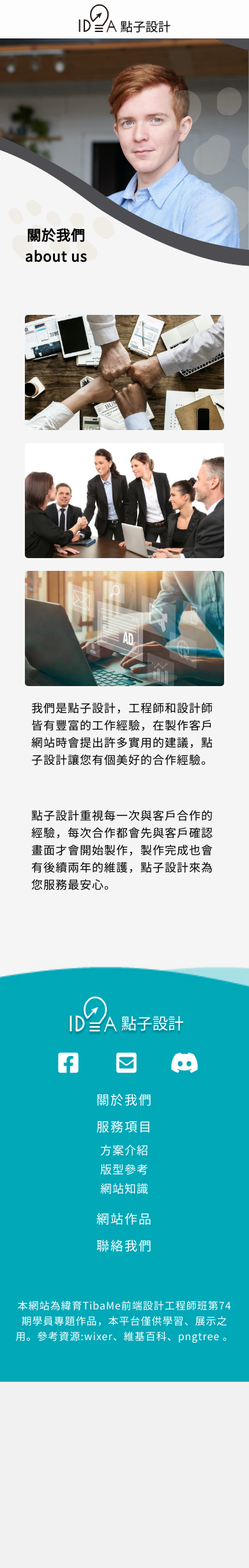
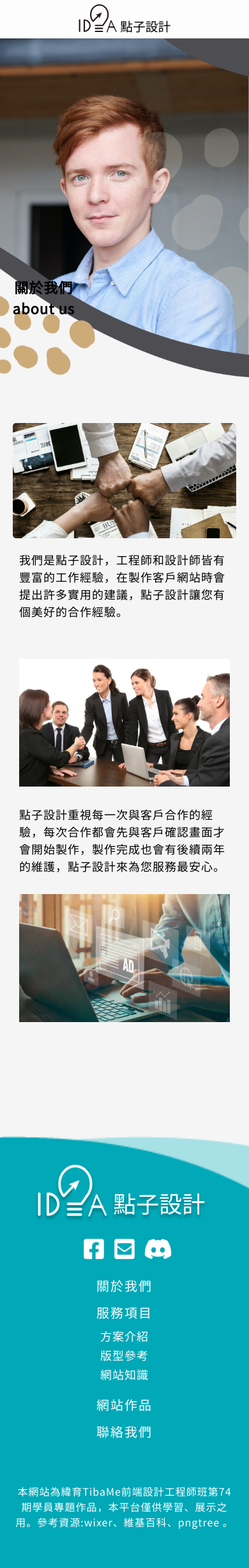
Before and after one commit to TFD10506/TFD105, a web app: file about.html in a window 390 px wide. Shown: the whole page at 64% size. Before the commit the page ends 2159 px from the top, so only its background shows below. Run offline with its HTML, style and script files only (its server is not run), Linux system fonts and the light colour scheme.

Commit message:
RWD修改

```diff
--- a/about.html
+++ b/about.html
@@ -55,7 +55,9 @@
             </div>
             <div class="about-content-text" data-aos="fade-left" data-aos-duration="2000">
                 <h3 class="mb-60">我們是點子設計，工程師和設計師皆有豐富的工作經驗，在製作客戶網站時會提出許多實用的建議，點子設計讓您有個美好的合作經驗。</h3>
+                <div class="about-img-2-rwd"  data-aos="fade-right" data-aos-duration="2000"></div>
                 <h3>點子設計重視每一次與客戶合作的經驗，每次合作都會先與客戶確認畫面才會開始製作，製作完成也會有後續兩年的維護，點子設計來為您服務最安心。</h3>
+                <div class="about-img-3-rwd"  data-aos="fade-right" data-aos-duration="2000"></div>
             </div>
         </div>
     </div>
@@ -64,10 +66,10 @@
         <div class="fotter" data-aos="fade-up" data-aos-duration="2000">
             <div class="footer-wrapper flex-block-between mb-60 ">
                 <div class="footer-img ">
-                    <a href="index.html"><img class="fotter-logo " src="./img/logo_idea_fotter.svg " alt="logo "></a>
-                    <a href="#" class="flex-grow-1 fotter-icon"><i class="fab fa-facebook-square"></i></a>
-                    <a href="#" class="flex-grow-1 fotter-icon"><i class="fas fa-envelope-square"></i></a>
-                    <a href="#" class="flex-grow-1 fotter-icon"><i class="fab fa-discord"></i></a>
+                    <a href="index.html" class="fotter-logo "><img src="./img/logo_idea_fotter.svg " alt="logo "></a>
+                    <a href="#" class="fotter-icon"><i class="fab fa-facebook-square"></i></a>
+                    <a href="#" class="fotter-icon ml-12"><i class="fas fa-envelope-square"></i></a>
+                    <a href="#" class="fotter-icon ml-12"><i class="fab fa-discord"></i></a>
                 </div>
                 <div class="footer-nav ">
                     <ul class="menu fotter-menu">
@@ -77,9 +79,9 @@
                         <li class="menu_li">
                             <ol>
                                 <li class="menu-text footer-rwd-li"><a href="service.html ">服務項目</a></li>
-                                    <li class="fotter-submenu-text "><a href="programme.html ">方案介紹</a></li>
-                                    <li class="fotter-submenu-text "><a href="version.html ">版型參考</a></li>
-                                    <li class="fotter-submenu-text mb-12"><a href="knowledge.html ">網站知識</a></li>
+                                <li class="fotter-submenu-text "><a href="programme.html ">方案介紹</a></li>
+                                <li class="fotter-submenu-text "><a href="version.html ">版型參考</a></li>
+                                <li class="fotter-submenu-text mb-12"><a href="knowledge.html ">網站知識</a></li>
                             </ol>
                         </li>
                         <li class="menu_li ">
--- a/css/media.css
+++ b/css/media.css
@@ -20,8 +20,8 @@
             width: 100%;
         }
         .banner {
-            background-position: left bottom;
-            height: calc(80vh - 60px);
+            background-position: right top;
+            /* height: calc(80vh - 60px); */
         }
         .banner-text{
             top: 60%;
@@ -58,6 +58,39 @@
             -webkit-line-clamp: 5;
             overflow: hidden;
         }
+        .about-content-img {
+            width: 600px;
+            height: 300px;
+        }
+        .about-content-text{
+            width: 600px;
+        }
+        .about-img-2,.about-img-3{
+            display: none;
+        }
+        .about-img-1 {
+            background-image: url('../img/about_us_1.jpg');
+            max-width: 100%;
+        }
+        .about-img-1,
+        .about-img-2-rwd,
+        .about-img-3-rwd{
+            display: block;
+            width: 600px;
+            height: 300px;
+            background-size:cover;
+            background-position: center top;
+            max-width: 100%;
+        }
+        .about-img-2-rwd {
+            background-image: url('../img/about_us_2.jpg');
+            margin-bottom: 30px;
+        }
+
+        .about-img-3-rwd {
+            margin-top: 30px;
+            background-image: url('../img/about_us_3.jpg');
+        }
     }
 @media screen and (max-width: 960px){
 
@@ -90,6 +123,18 @@
     }
     .swal-modal{
         width: 50%;
+    }
+    .index-banner-wrapper{
+        /* width: calc(100vw); */
+        height: calc(80vh - 60px);
+    }
+    .banner {
+        background-position: right top;
+        height: calc(80vh - 60px);
+    }
+    .banner-text{
+        top: 50%;
+        left: 10%;
     }
 }
 @media screen and (max-width: 768px){
@@ -195,26 +240,28 @@
         width:70%;
         /* margin-bottom: 60px; */
     }
-    .footer-img a{
-        margin-left: 6px;
+    .fotter-icon{
+        /* margin-left: 6px; */
+        width: 36px;
+        height: 36px;
     }
     .fotter-logo{
-        width: 70%;
-        margin-left: 15%;
+        width: 50%;
+        margin-right: 12px;
     }
     .footer-img i{
         font-size: 36px;
     }
     .fotter{
         background-size: content;
-        background-position: top center;
+        background-position: right top;
     }
     .footer-wrapper{
         width: 100%;
         flex-direction: column;
         justify-content: center;
         align-items: center;
-        margin: 0;
+        margin: 60px 0px;
     }
     .fotter-menu{
         width: 100%;
@@ -236,44 +283,20 @@
         margin-bottom: 30px;
     }
     .banner {
-        /* background-position: right top; */
-        height: calc(50vh - 60px);
-    }
-    .about-banner {
-        background-image: url(../img/banner/about_banner_m.png);
-    }
-
-    .service-banner {
-        background-image: url(../img/banner/service_banner_m.png);
-    }
-
-    .programme-banner {
-        background-image: url(../img/banner/programme_banner_m.png);
-    }
-
-    .version-banner {
-        background-image: url(../img/banner/version_banner_m.png);
-    }
-
-    .knowledge-banner {
-        background-image: url(../img/banner/knowledge_banner_m.png);
-    }
-
-    .portfolios-banner {
-        background-image: url(../img/banner/portfolios_banner_m.png);
-    }
-
-    .contact-banner {
-        background-image: url(../img/banner/contact_banner_m.png);
+        background-position: right top;
+        height: calc(70vh - 60px);
     }
 
     .banner-text{
-        top: 80%;
+        top: 60%;
         left: 10%;
     }
     .index-banner-wrapper{
-    width: calc(100vw);
-    height: calc(50vh - 60px);
+        /* width: calc(100vw); */
+        height: calc(50vh - 60px);
+    }
+    .programme {
+        width: 365px;
     }
     .programme p{
         height: auto;
@@ -302,11 +325,22 @@
     #version-tab>ul>li>a {
         font-size: 14px;
     }
+    .about-content-img {
+        width: 570px;
+    }
+    .about-content-text{
+        width: 570px;
+    }
+    .about-img-1,
+    .about-img-2-rwd,
+    .about-img-3-rwd{
+        width: 570px;
+    }
 
 }
 @media screen and (max-width: 575.98px){
     .footer-img{
-        max-width: 100%;
+        /* max-width: 100%; */
         margin-bottom: 24px;
     }
     #version-tab>ul>li>a {
@@ -314,5 +348,63 @@
         margin-left: 1px;
         padding: 10px 10px 15px;
     }
+    .banner{
+        /* background-size: contain; */
+    }
+    .banner-text{
+        top: 70%;
+        left: 5%;
+    }
+    /* .about-banner {
+        background-image: url(../img/banner/about_banner_m.png);
+    }
 
+    .service-banner {
+        background-image: url(../img/banner/service_banner_m.png);
+    }
+
+    .programme-banner {
+        background-image: url(../img/banner/programme_banner_m.png);
+    }
+
+    .version-banner {
+        background-image: url(../img/banner/version_banner_m.png);
+    }
+
+    .knowledge-banner {
+        background-image: url(../img/banner/knowledge_banner_m.png);
+    }
+
+    .portfolios-banner {
+        background-image: url(../img/banner/portfolios_banner_m.png);
+    }
+
+    .contact-banner {
+        background-image: url(../img/banner/contact_banner_m.png);
+    } */
+    .about-content{
+        justify-content: center;
+        align-items: center;
+    }
+    .about-content-img {
+        width: 350px;
+        height: 200px;
+    }
+    .about-content-text{
+        width: 350px;
+    }
+    .about-img-1,
+    .about-img-2-rwd,
+    .about-img-3-rwd{
+        width: 350px;
+        height: 200px;
+    }
+    .footer-img {
+        width: 100%;
+        justify-content: center;
+    }
+    .fotter-logo{
+        width: 100%;
+        margin-right: 12px;
+    }
 }
--- a/css/style.css
+++ b/css/style.css
@@ -112,7 +112,6 @@ p {
     letter-spacing: 1px;
     font-weight: 300;
 }
-
 .btn {
     display: inline-block;
     background: #FFFFFF;
@@ -366,7 +365,9 @@ p {
 .h-600 {
     height: 600px;
 }
-
+.ml-12 {
+    margin-left: 12px;
+}
 .ml-60 {
     margin-left: 60px;
 }
@@ -426,7 +427,7 @@ p {
 }
 /* 表尾 */
 .fotter {
-    background-image: url("../img/fotter/fotter.jpg");
+    background-image: url("../img/fotter/fotter.png");
     background-size: cover;
     background-repeat:repeat;
     background-position: top top;
@@ -457,6 +458,7 @@ p {
 .fotter-img a {
     display: block;
     width: 33%;
+    text-align: center;
 }
 
 .fotter-icon {
@@ -471,6 +473,7 @@ p {
 
 .fotter a {
     color: white;
+    text-align: center;
 }
 .footer-i-icon{
     display: none;
--- a/js/all.js
+++ b/js/all.js
@@ -1,13 +1,3 @@
-// 載入畫面
-var $loading = $('#loading');
-window.addEventListener("load", function () {
-    setTimeout(function () {
-        $loading.fadeOut(500);
-    }, 500);
-    setTimeout(function () {
-        document.getElementsByClassName("loading")[0].remove();
-    }, 1000);
-});
 //有時間再改掉
 AOS.init();
 // 滾輪判斷取消
```
Also changed, not shown: contact.html (+7 -7 lines), css/index.css (+49 -8 lines), index.html (+19 -9 lines), knowledge.html (+4 -4 lines), knowledge_rwd.html (+7 -7 lines), knowledge_seo.html (+7 -7 lines), knowledge_ssl.html (+7 -7 lines), knowledge_wireframe.html (+7 -7 lines), portfolios.html (+10 -10 lines), programme.html (+61 -13 lines), service.html (+7 -7 lines), version.html (+7 -7 lines), img/fotter/fotter.png (added), vendors/dist/sweetalert.css (deleted), 1 more files, 1 other file.
